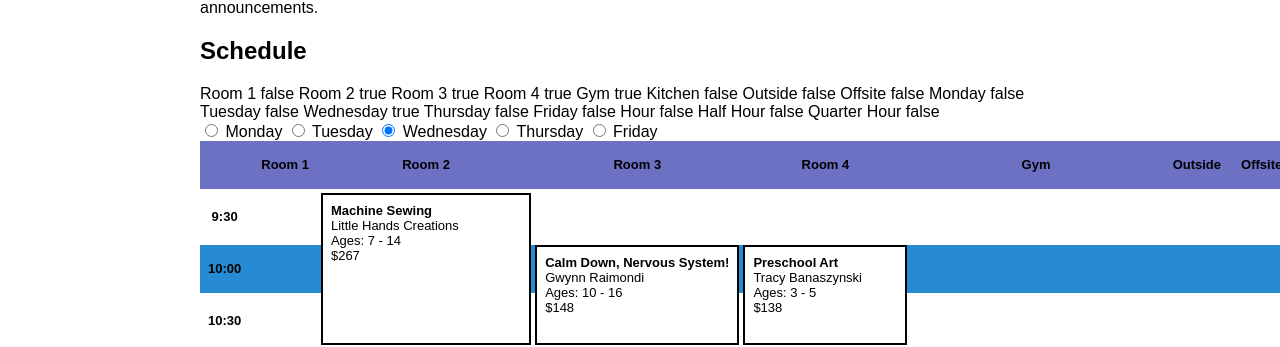
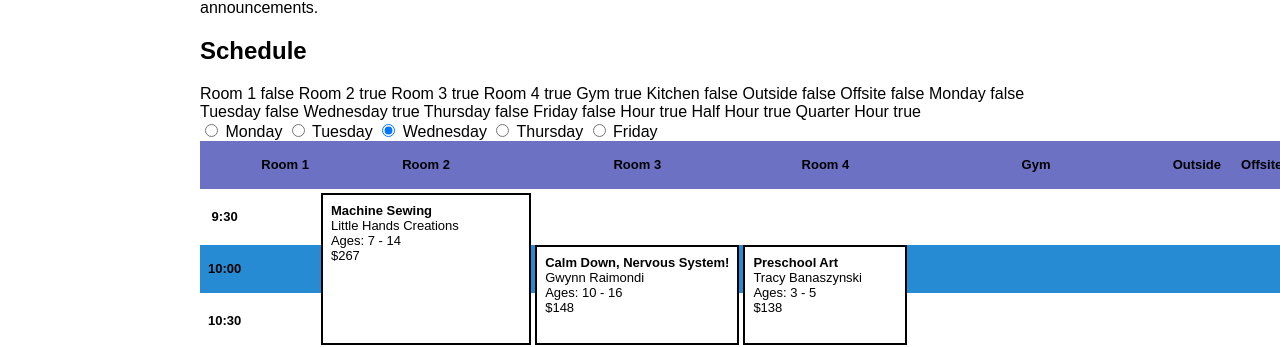
Before and after one commit to loyalheightshomeschool/loyalheightshomeschool.github.io, a Jekyll site: the page built from _quarters/2019-spring.html, in a window 1280 px wide and 900 px high. Shown: the part 267-614 px from the top of the window. Built offline with Jekyll 4.4.1, drawn with Linux system fonts in a browser that asks for light colours; part of the change alters nothing that is shown.

```diff
--- a/_layouts/quarter.html
+++ b/_layouts/quarter.html
@@ -61,20 +61,20 @@ layout: default
   {% endcase %}
 
   {% case class.start_time %}
-    {% when "9", "10", "11", "12", "1", "2", "3", "4"}
+    {% when "9", "10", "11", "12", "1", "2", "3", "4" %}
       {% assign hour = true %}
-    {% when "9.5", "10.5", "11.5", "12.5", "1.5", "2.5", "3.5", "4.5"}
+    {% when "9.5", "10.5", "11.5", "12.5", "1.5", "2.5", "3.5", "4.5" %}
       {% assign half_hour = true %}
-    {% when "9.25", "9.75", "10.25", "10.75", "11.25", "11.75", "12.25", "12.75", "1.25", "1.75", "2.25", "2.75", "3.25", "3.75", "4.25", "4.75"}
+    {% when "9.25", "9.75", "10.25", "10.75", "11.25", "11.75", "12.25", "12.75", "1.25", "1.75", "2.25", "2.75", "3.25", "3.75", "4.25", "4.75" %}
       {% assign quarter_hour = true %}
   {% endcase %}
 
   {% case class.end_time %}
-    {% when "9", "10", "11", "12", "1", "2", "3", "4"}
+    {% when "9", "10", "11", "12", "1", "2", "3", "4" %}
       {% assign hour = true %}
-    {% when "9.5", "10.5", "11.5", "12.5", "1.5", "2.5", "3.5", "4.5"}
+    {% when "9.5", "10.5", "11.5", "12.5", "1.5", "2.5", "3.5", "4.5" %}
       {% assign half_hour = true %}
-    {% when "9.25", "9.75", "10.25", "10.75", "11.25", "11.75", "12.25", "12.75", "1.25", "1.75", "2.25", "2.75", "3.25", "3.75", "4.25", "4.75"}
+    {% when "9.25", "9.75", "10.25", "10.75", "11.25", "11.75", "12.25", "12.75", "1.25", "1.75", "2.25", "2.75", "3.25", "3.75", "4.25", "4.75" %}
       {% assign quarter_hour = true %}
   {% endcase %}
 
```
